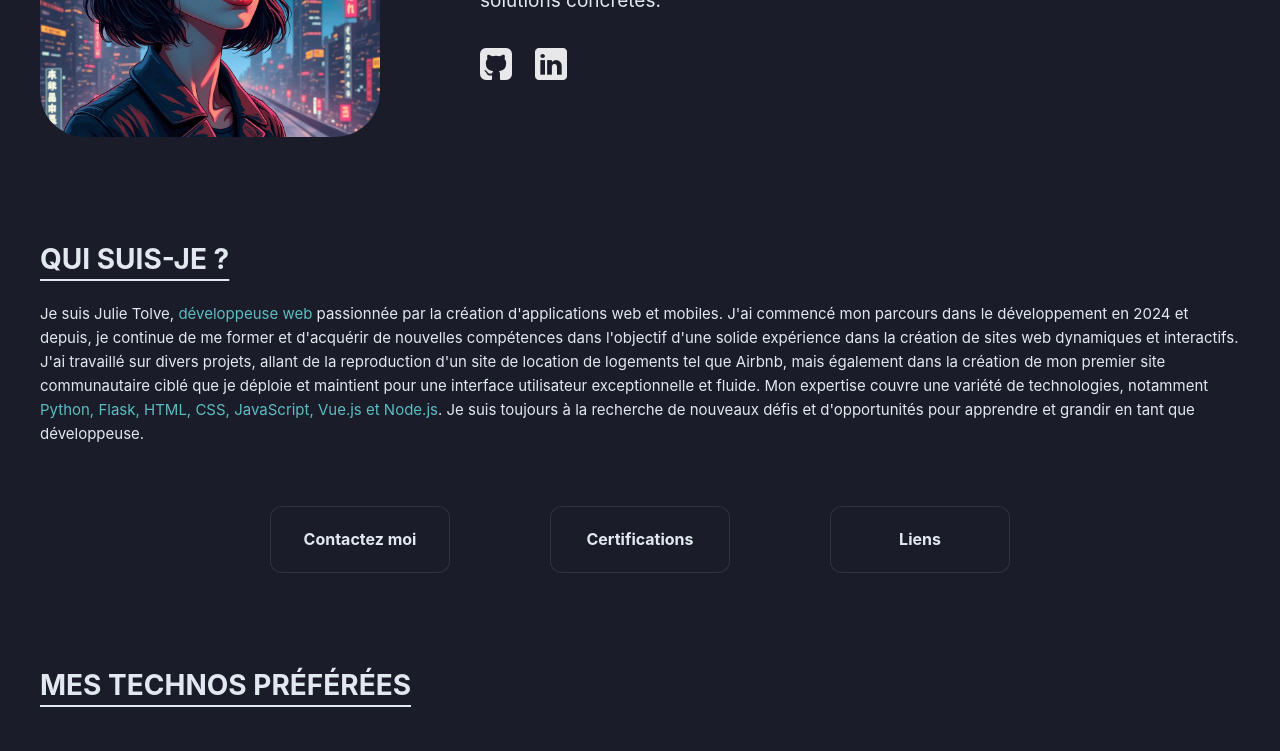
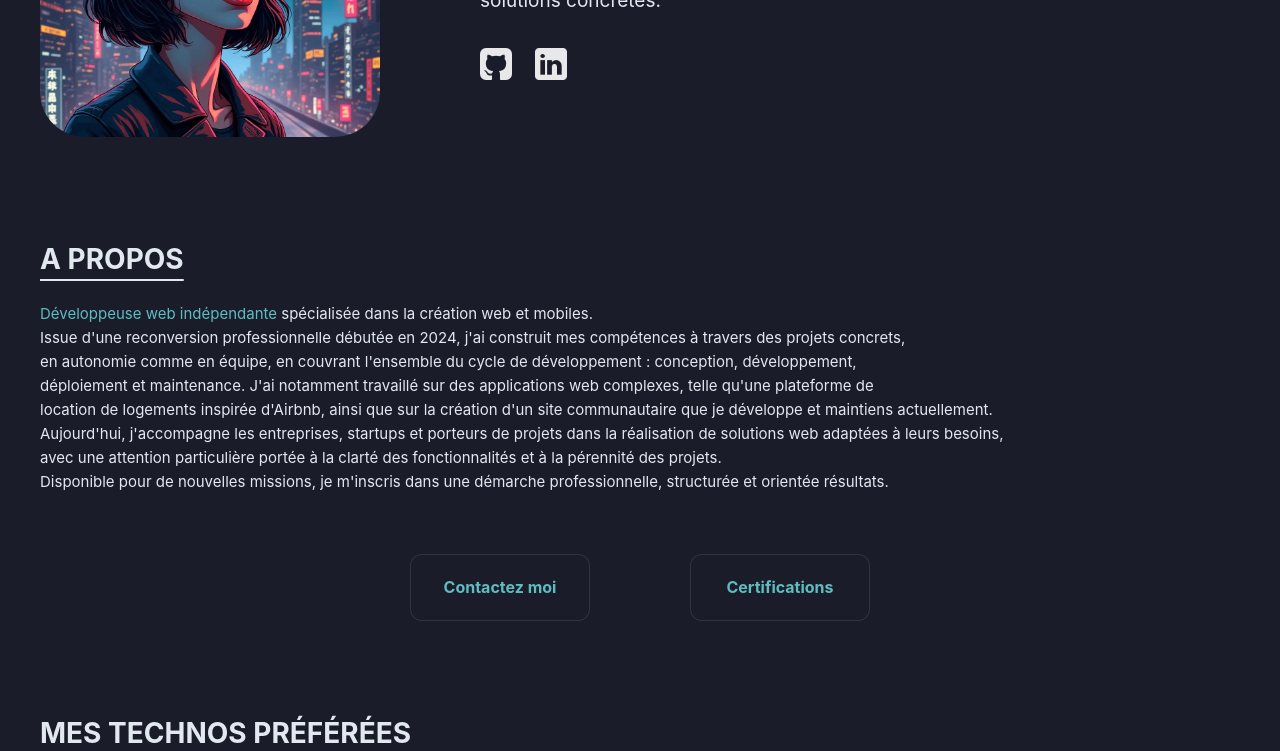
Before and after one commit to JulieRaph/Portfolio_Projects, a Vue app: page / in a window 1280 px wide. Shown: the part 481-1232 px from the top of the page. Built offline with nearby package versions, Linux system fonts and the light colour scheme.

Commit message:
feat: Update AboutMe component with new content and improved styling for contact links

```diff
--- a/src/components/AboutMe.vue
+++ b/src/components/AboutMe.vue
@@ -4,15 +4,16 @@
 
 <template>
     <div id="about-me">
-        <h2 class="text-highlight-1 section-title">Qui suis-je ?</h2>
+        <h2 class="text-highlight-1 section-title">A propos</h2>
         <p>
-            Je suis Julie Tolve, <span class="text-highlight-2">développeuse web</span> passionnée par la création d'applications web et mobiles.
-            J'ai commencé mon parcours dans le développement en 2024 et depuis, je continue de me former et d'acquérir de nouvelles compétences dans l'objectif d'une solide expérience
-            dans la création de sites web dynamiques et interactifs.
-            J'ai travaillé sur divers projets, allant de la reproduction d'un site de location de logements tel que Airbnb, mais également dans
-            la création de mon premier site communautaire ciblé que je déploie et maintient pour une interface utilisateur exceptionnelle et fluide.
-            Mon expertise couvre une variété de technologies, notamment <span class="text-highlight-2">Python, Flask, HTML, CSS, JavaScript, Vue.js et Node.js</span>.
-            Je suis toujours à la recherche de nouveaux défis et d'opportunités pour apprendre et grandir en tant que développeuse.
+            <span class="text-highlight-2">Développeuse web indépendante</span> spécialisée dans la création web et mobiles.<br>
+            Issue d'une reconversion professionnelle débutée en 2024, j'ai construit mes compétences à travers des projets concrets,<br> en autonomie
+            comme en équipe, en couvrant l'ensemble du cycle de développement : conception, développement,<br> déploiement et maintenance.
+            J'ai notamment travaillé sur des applications web complexes, telle qu'une plateforme de<br> location de logements inspirée d'Airbnb, ainsi
+            que sur la création d'un site communautaire que je développe et maintiens actuellement.<br>
+            Aujourd'hui, j'accompagne les entreprises, startups et porteurs de projets dans la réalisation de solutions web
+            adaptées à leurs besoins,<br> avec une attention particulière portée à la clarté des fonctionnalités et à la pérennité des projets.<br>
+            Disponible pour de nouvelles missions, je m'inscris dans une démarche professionnelle, structurée et orientée résultats.
         </p>
 
         <div class="contact-links">
@@ -21,9 +22,6 @@
             </div>
             <div class="card">
                 <p><RouterLink to="/contact/2">Certifications</RouterLink></p>
-            </div>
-            <div class="card">
-                <p><RouterLink to="/contact/3">Liens</RouterLink></p>
             </div>
         </div>
     </div>
@@ -62,12 +60,12 @@
 
     .card:hover {
         background: rgba(255, 255, 255, 0.1);
-        border-color: var(--vt-c-custom-text-1);
+        border-color: var(--vt-c-custom-text-2);
         transform: translateY(-2px);
     }
 
     .card a {
-        color: var(--vt-c-custom-text-1);
+        color: var(--vt-c-custom-text-2);
         text-decoration: none;
         font-weight: bold;
         font-size: 16px;
@@ -76,7 +74,7 @@
     }
 
     .card:hover a {
-        color: var(--vt-c-custom-text-1);
+        color: var(--vt-c-custom-text-2);
         text-decoration: underline;
     }
 
```
